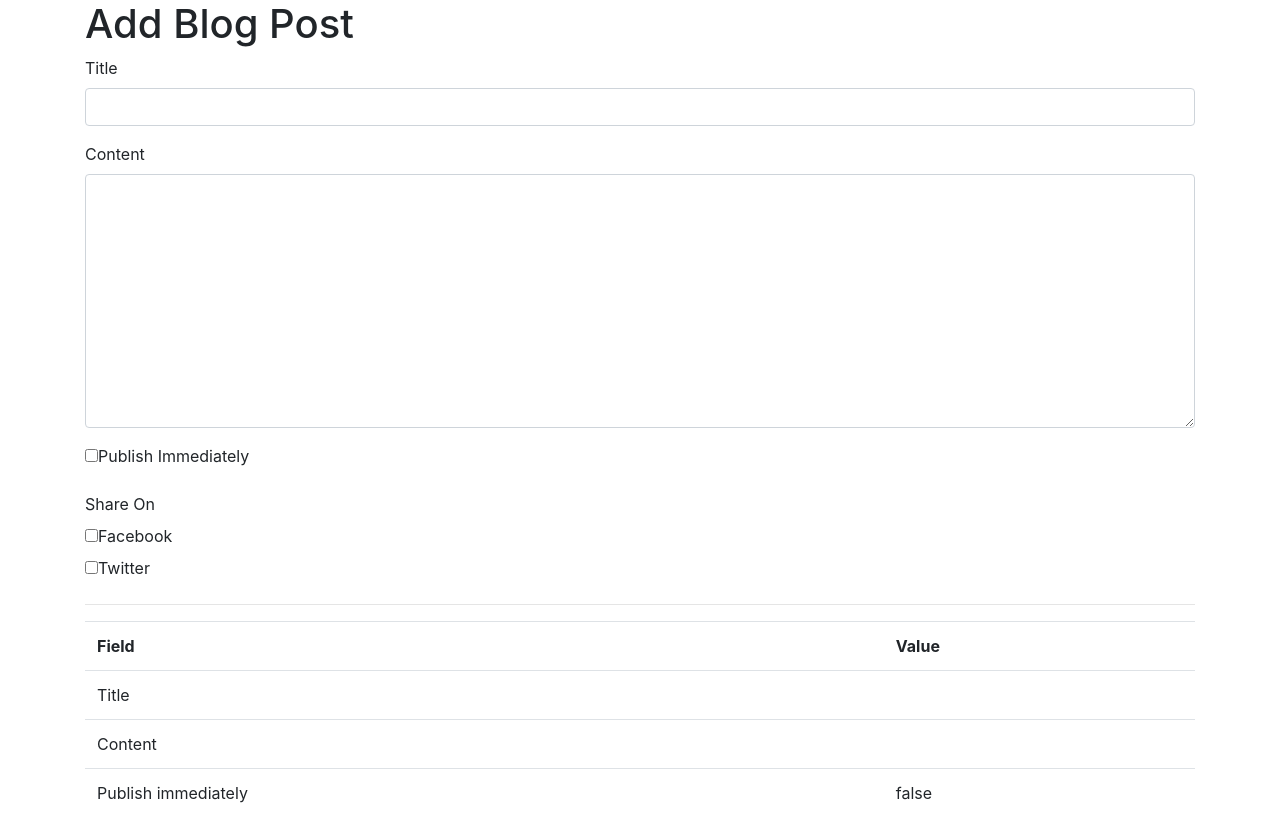
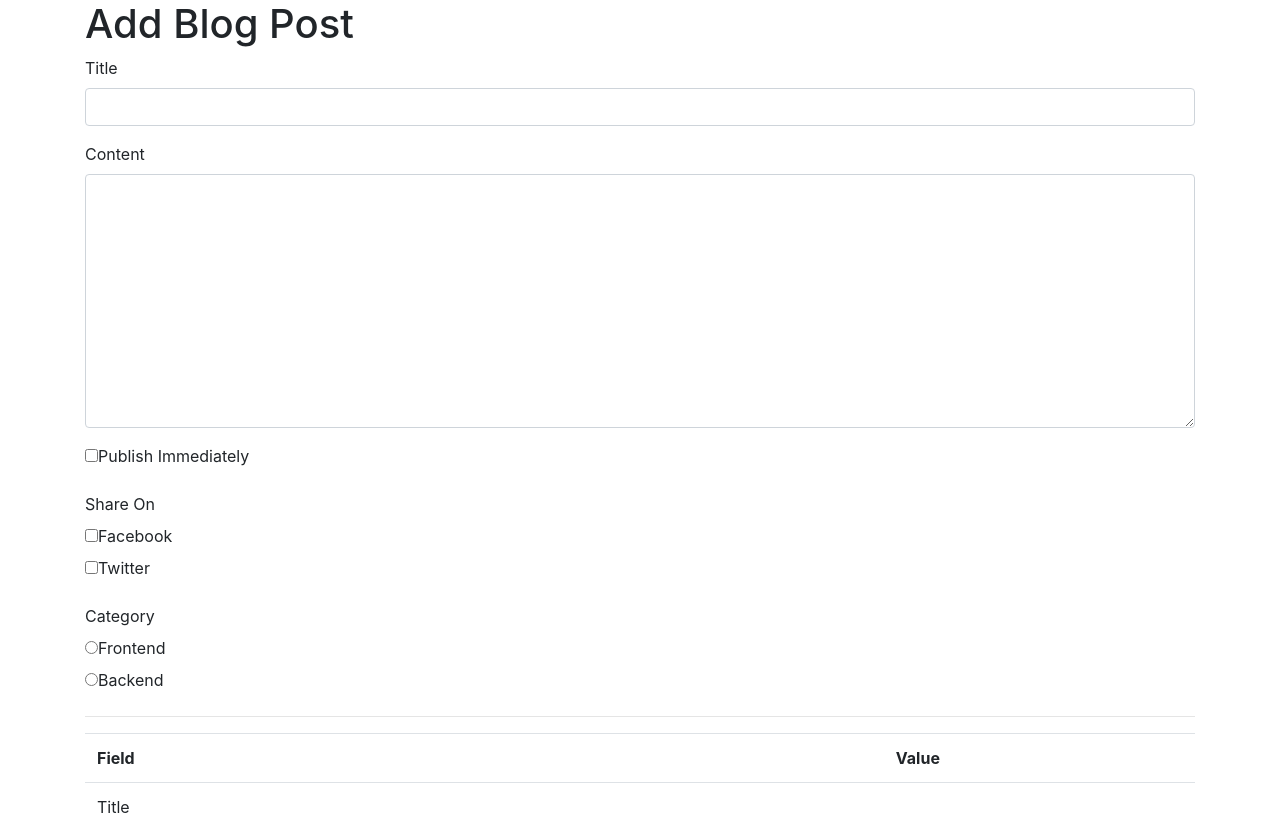
Before and after one commit to Eyakub/vuejs-forms, a Vue app: page / in a window 1280 px wide. Shown: the top 815 px of the page. Built offline with nearby package versions, Linux system fonts and the light colour scheme.

Commit message:
vuejs working with radio button

```diff
--- a/src/App.vue
+++ b/src/App.vue
@@ -23,6 +23,14 @@
                     <div v-for="media in formData.socialMedia" :key="media">
                         <input type="checkbox" name="media" :id="media" :value="media" v-model="post.shareOn">
                         <label :for="media">{{ media }}</label>
+                    </div>
+                </div>
+
+                <div class="form-group">
+                    <label>Category</label>
+                    <div v-for="category in formData.categories" :key="category">
+                        <input type="radio" name="category" :id="category" :value="category" v-model="post.category">
+                        <label :for="category">{{ category }}</label>
                     </div>
                 </div>
             </form>
```
